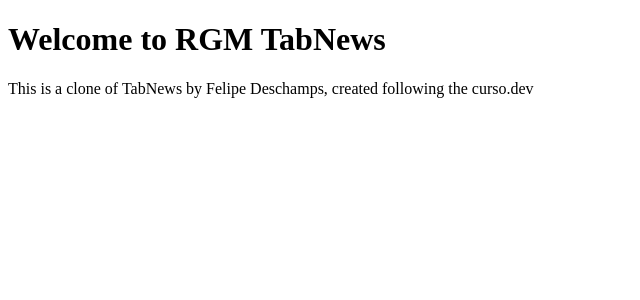
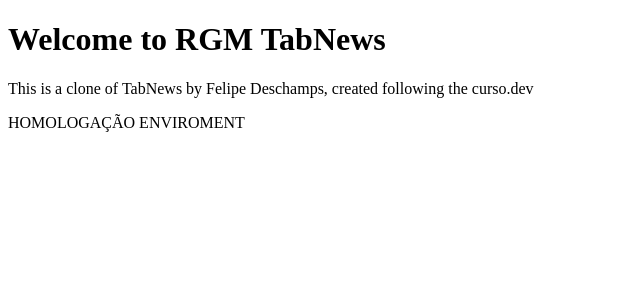
Before and after one commit to rgmguelber/rgm-tabnews, a Next.js app: page / in a window 1280 px wide. Shown: the top 300 px of the page, without its empty margins (0-640 px from the left). Built offline with nearby package versions, Linux system fonts and the light colour scheme.

Commit message:
test branchs and homologation enviroment in vercel

```diff
--- a/pages/index.js
+++ b/pages/index.js
@@ -6,6 +6,8 @@
         This is a clone of TabNews by Felipe Deschamps, created following the
         curso.dev
       </p>
+
+      <p>HOMOLOGAÇÃO ENVIROMENT</p>
     </div>
   );
 }
```
